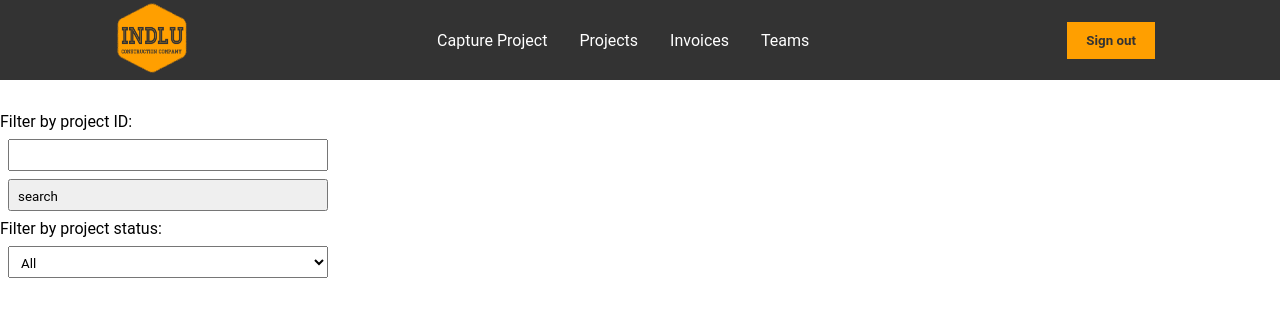
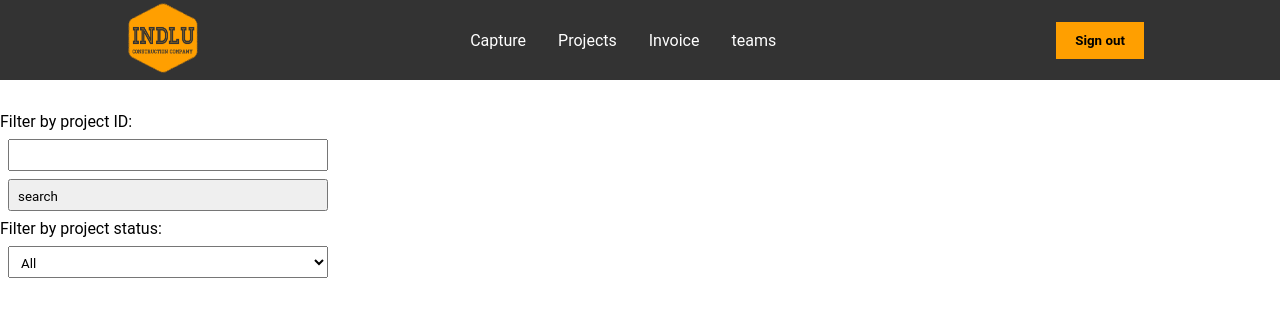
Before and after one commit to construction-group3/constructionProject, a website: page views/projects.html in a window 1280 px wide. Drawn offline with Linux system fonts and the light colour scheme; no server answers.

Commit message:
added dynamic nav

```diff
--- a/views/Javascript/navigation.js
+++ b/views/Javascript/navigation.js
@@ -1,6 +1,122 @@
+// const headerContent = [
+//   {
+//     tag: "a",
+//   },
+// ];
+
+const navContent = [
+  {
+    id: "captureNewProject",
+    link: "./newClientForm.html",
+    text: "Capture",
+  },
+  {
+    id: "projects",
+    link: "./projects.html",
+    text: "Projects",
+  },
+  {
+    id: "Invoice",
+    link: "./Invoices.html",
+    text: "Invoice",
+  },
+  {
+    id: "teams",
+    link: "./teams.html",
+    text: "teams",
+  },
+];
+
+const header = document.getElementsByTagName("header")[0];
+
+const displayHeader = () => {
+  generateLogo();
+  generateNav(navContent);
+  generateSignOutBtn();
+  generateMenuIcon();
+  toggleNav();
+};
+
+const generateAnchorTag = (link, text) => {
+  const anchor = document.createElement("a");
+  anchor.setAttribute("href", link);
+  const linkText = document.createTextNode(text);
+  anchor.appendChild(linkText);
+  return anchor;
+};
+
+const generateLogo = () => {
+  const anchor = document.createElement("a");
+  anchor.setAttribute("href", "./landing.html");
+  const logo = document.createElement("img");
+  logo.setAttribute("src", "logo.png");
+  logo.setAttribute("alt", "logo");
+  logo.setAttribute("width", "70px");
+  logo.setAttribute("height", "70px");
+
+  anchor.appendChild(logo);
+  header.insertAdjacentElement("beforeend", anchor);
+};
+
+const generateNav = (navContent) => {
+  const nav = document.createElement("nav");
+  const ul = document.createElement("ul");
+  ul.setAttribute("id", "captureNewProject");
+  ul.classList.add("navigationList");
+  ul.classList.add("toggle");
+
+  navContent.forEach((liContent) => {
+    const li = document.createElement("li");
+    li.setAttribute("id", liContent.id);
+
+    const a = generateAnchorTag(liContent.link, liContent.text);
+    li.insertAdjacentElement("beforeend", a);
+    ul.insertAdjacentElement("beforeend", li);
+  });
+  const closeMenu = document.createElement("i");
+  const menuContent = document.createTextNode("close");
+  closeMenu.appendChild(menuContent);
+  closeMenu.classList.add("material-symbols-outlined");
+  closeMenu.classList.add("close");
+
+  ul.insertAdjacentElement("beforeend", closeMenu);
+  nav.insertAdjacentElement("beforeend", ul);
+  header.insertAdjacentElement("beforeend", nav);
+};
+
+const generateSignOutBtn = () => {
+  const anchor = document.createElement("a");
+  anchor.setAttribute("href", "./Login.html");
+
+  const button = document.createElement("button");
+  button.setAttribute("id", "signout-btn");
+  button.classList.add("secondaryButton");
+  button.classList.add("button");
+  const buttonText = document.createTextNode("Sign out");
+  button.appendChild(buttonText);
+  anchor.appendChild(button);
+  header.insertAdjacentElement("beforeend", anchor);
+};
+
+const generateMenuIcon = () => {
+  const closeMenu = document.createElement("i");
+  const menuContent = document.createTextNode("menu");
+  closeMenu.appendChild(menuContent);
+  closeMenu.classList.add("material-symbols-outlined");
+  closeMenu.classList.add("menu");
+
+  header.insertAdjacentElement("beforeend", closeMenu);
+};
+
+// const navButtons = Array.from(
+//   document.getElementsByClassName("material-symbols-outlined")
+// );
+
+const toggleNav = () => {
   const navButtons = Array.from(
     document.getElementsByClassName("material-symbols-outlined")
   );
+  console.log(navButtons);
   const navList = document.getElementsByClassName("navigationList")[0];
 
   navButtons.forEach((button) => {
@@ -8,3 +124,6 @@ navButtons.forEach((button) => {
       navList.classList.toggle("toggle");
     });
   });
+};
+
+window.onload = displayHeader();
--- a/views/projects.html
+++ b/views/projects.html
@@ -18,6 +18,7 @@
   </head>
   <body>
     <header>
+      <!--
       <a class="logo" href="Landing.html">
         <img src="logo.png" alt="logo" width="70px" height="70px" />
       </a>
@@ -42,10 +43,13 @@
           <i class="material-symbols-outlined close"> close </i>
         </ul>
       </nav>
-      <button id="signout-btn" class="button secondaryButton">
-        <a href="./Login.html">Sign out</a>
-      </button>
+      <a href="./Login.html">
+        <button id="signout-btn" class="button secondaryButton">
+          Sign out
+        </button>
+      </a>
       <i class="material-symbols-outlined">menu</i>
+    -->
     </header>
 
     <main>
@@ -60,7 +64,13 @@
               id="projectID"
               name="projectID"
             />
-            <button class="formItem" type="submit" class="button secondaryButton">search</button>
+            <button
+              class="formItem"
+              type="submit"
+              class="button secondaryButton"
+            >
+              search
+            </button>
           </form>
         </section>
 
```
Lines whose indentation alone changed are shown as unchanged.
